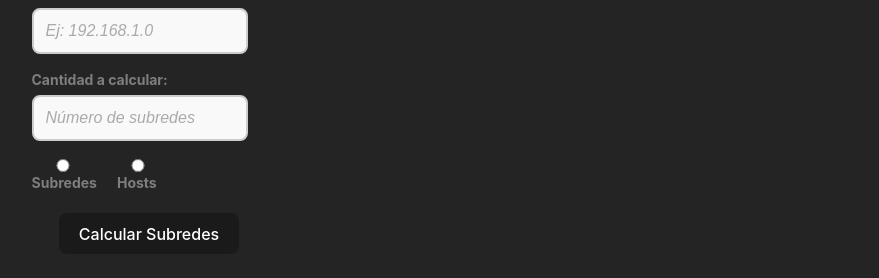
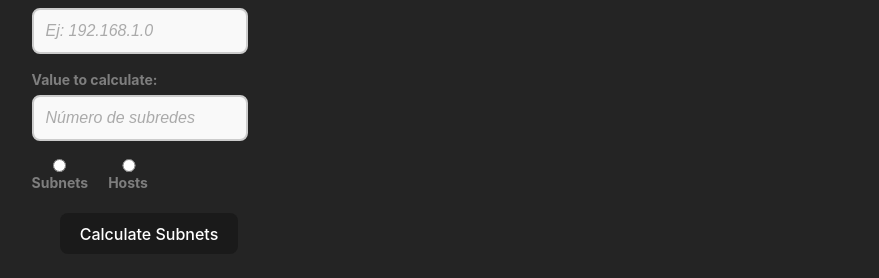
Before and after one commit to RaulYael3/ip-subnet-calculator, a React (Vite) app: page / in a window 1280 px wide. Shown: the part 282-560 px from the top of the page, without its empty margins (51-930 px from the left). Built offline with nearby package versions, Linux system fonts and the light colour scheme.

Commit message:
all text now's in spanish

```diff
--- a/src/components/Form.tsx
+++ b/src/components/Form.tsx
@@ -71,7 +71,7 @@ export function Form(){
           <div>
 
 
-            <label htmlFor="subnets">Cantidad a calcular:</label>
+            <label htmlFor="subnets">Value to calculate:</label>
             <input
               type="number"
               id="subnets"
@@ -87,7 +87,7 @@ export function Form(){
 
             <div className='input-radio'>
               <input type="radio" id="subredes" name="tipo" value="sub" checked={results.hostOrSubnet === 'sub'}  onChange={handleInputChange}  />
-              <label htmlFor="subredes">Subredes</label>
+              <label htmlFor="subredes">Subnets</label>
             </div>
 
             <div className='input-radio'>
@@ -98,7 +98,7 @@ export function Form(){
           </section>
 
           <div>
-            <button type="submit">Calcular Subredes</button>
+            <button type="submit">Calculate Subnets</button>
           </div>
         </form>
 
@@ -110,7 +110,7 @@ export function Form(){
                     <p><b>Mask Subnet:</b>  {results.maskSubnet}</p>
                     {
                       subnets > 5
-                        ? <i>Se divide en {results.totalSubnets} redes, pero solo se muestran las primeras 5</i>
+                        ? <i>It is divided into {results.totalSubnets} networks, but only the first 5 are shown</i>
                         : <br />
                     }
 
@@ -119,7 +119,7 @@ export function Form(){
             ):(
               results.error !== ''
                 ? <p>{results.error}</p>
-                : <p>Aun no se ingresa ningun valor</p>
+                : <p>No value entered yet</p>
             )
         }
     </>
```
